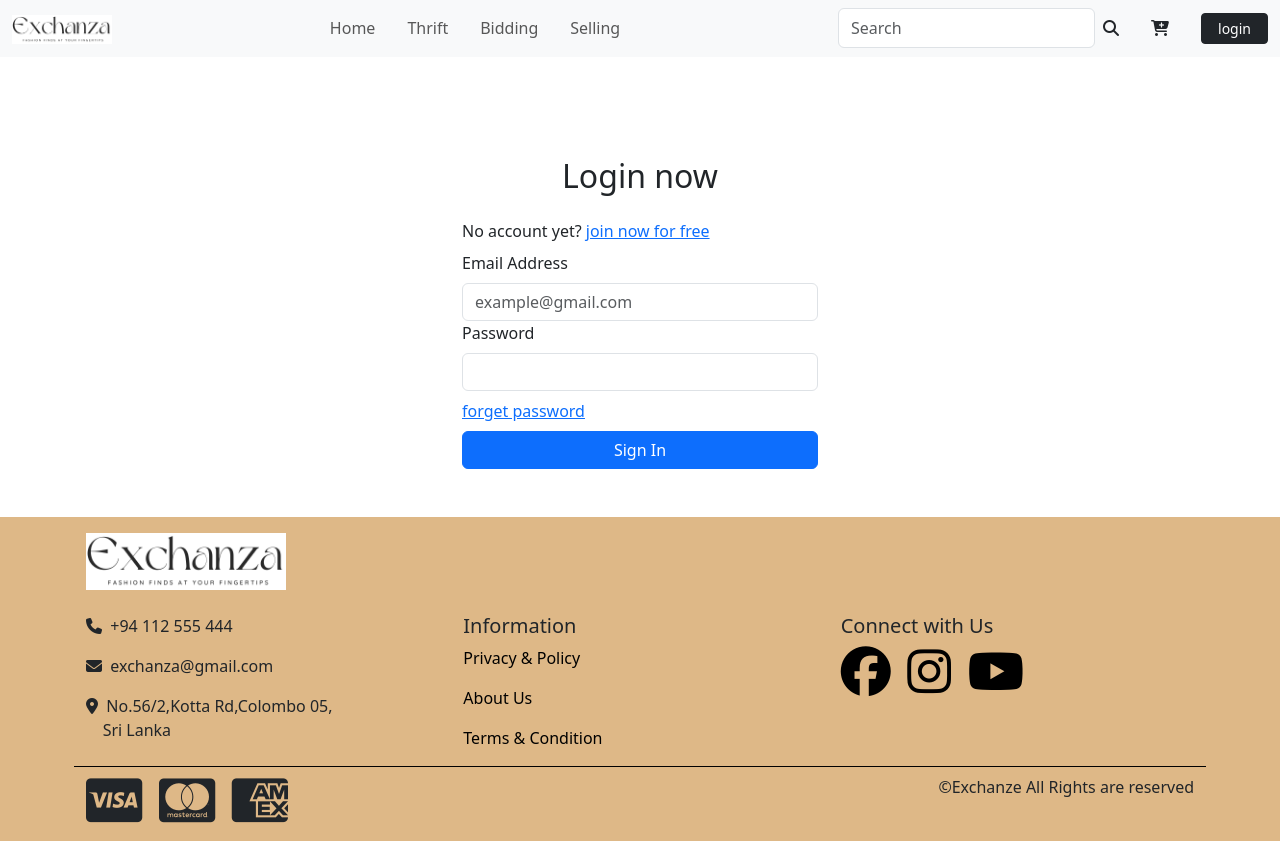
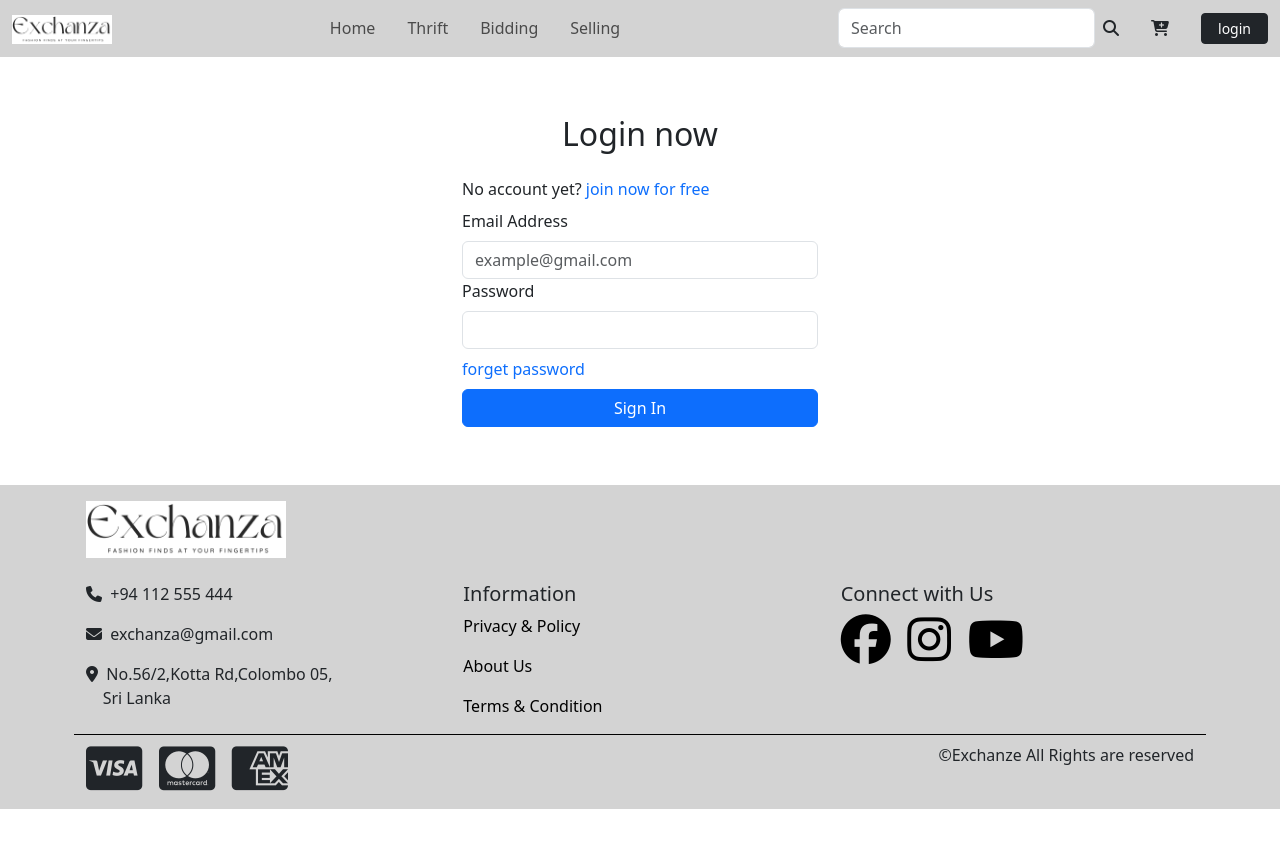
Before and after one commit to Kavindacc/Project-I_Exchanza-OLD-, a PHP site: page /view/login.php in a window 1280 px wide. After the commit the page ends 809 px from the top, so only its background shows below. Run offline with PHP 8.4, Linux system fonts and the light colour scheme.

Commit message:
add navbar and footer login page

```diff
--- a/control/otpsent.php
+++ b/control/otpsent.php
@@ -1,7 +1,7 @@
 <?php
 
 
-session_start();
+
 class Otp{
 
     protected $email,$otp;
--- a/control/signupcon.php
+++ b/control/signupcon.php
@@ -75,7 +75,7 @@ if ($_SERVER["REQUEST_METHOD"] == "POST") {
             $otp_str=str_shuffle("0123456789");
             $otp=substr($otp_str,0,5);
             $object->insertdb($name, $email, $country, $gender,$pnum,$otp, $passwordhash); //insert data databse
-            $obj=new Otp();
+            $obj=new Otp();//otpsent.php
             $obj->otpsent($email,$otp);
 
         } else {
--- a/index.php
+++ b/index.php
@@ -13,8 +13,8 @@
 
 <body style="background-color: gainsboro;">
     <!--nav bar-->
-    <nav class="navbar navbar-expand-lg bg-body-tertiary  sticky-top">
-        <div class="container-fluid"><!--logo-->
+    <nav class="navbar navbar-expand-lg sticky-top">
+        <div class="container-fluid logo"><!--logo-->
             <a class="navbar-brand" href="#"><img src="img/Exchanza.png" width="100px"></a>
             <!--toggle button-->
             <button class="navbar-toggler" type="button" data-bs-toggle="offcanvas" data-bs-target="#offcanvasNavbar" aria-controls="offcanvasNavbar" aria-label="Toggle navigation">
@@ -201,7 +201,7 @@
     </div>
 
     <!--footer-->
-    <div class="container-fluid" style="background-color:burlywood;">
+    <div class="container-fluid footer">
         <div class="container p-3">
             <div class="row">
                 <div class="col">
--- a/view/login.php
+++ b/view/login.php
@@ -14,8 +14,8 @@
 
 <body>
     <!--nav bar-->
-    <nav class="navbar navbar-expand-lg bg-body-tertiary  sticky-top">
-        <div class="container-fluid"><!--logo-->
+    <nav class="navbar navbar-expand-lg sticky-top">
+        <div class="container-fluid logo"><!--logo-->
             <a class="navbar-brand" href="#"><img src="../img/Exchanza.png" width="100px"></a>
             <!--toggle button-->
             <button class="navbar-toggler" type="button" data-bs-toggle="offcanvas" data-bs-target="#offcanvasNavbar" aria-controls="offcanvasNavbar" aria-label="Toggle navigation">
@@ -59,7 +59,7 @@
                             <?php echo "Hi," . $_SESSION['username']; ?>
                         <?php } else { ?>
                             <button class="btn btn-dark btn-sm ms-2 px-3">
-                                <a href="#1" class="nav-link text-decoration-none active">login</a>
+                                <a href="#1" class="nav-link text-decoration-none active" style="cursor: default;">login</a>
                             </button>
                         <?php } ?>
                     </div>
@@ -67,7 +67,8 @@
             </div>
         </div>
     </nav>
-    <div class="container" style="margin-top:100px;">
+    <div style="padding-bottom:50px;">
+        <div class="container py-2" style="margin-top:50px;">
             <div class="row text-center pb-3">
                 <h2>Login now</h2>
             </div>
@@ -105,12 +106,13 @@
                 </div>
             </form>
         </div>
+    </div>
     <!--footer-->
-     <div class="container-fluid mt-5" style="background-color:burlywood;">
+    <div class="container-fluid footer">
         <div class="container p-3">
             <div class="row">
                 <div class="col">
-                    <img src="img/Exchanza.png" width="200px">
+                    <img src="../img/Exchanza.png" width="200px">
                 </div>
             </div>
             <div class="row  mt-4" style="border-bottom:1px solid black;">
--- a/view/style.css
+++ b/view/style.css
@@ -18,6 +18,13 @@
     width:90%;
     margin:auto;
 
+}
+.col-md-4 a{
+    text-decoration: none;
+    font-weight:400;
+}
+.col-md-4 a:hover{
+    font-weight: 600;
 }
 .tread{
 
@@ -45,6 +52,9 @@
     margin-bottom: 20px;
 
 
+}
+.footer,nav{
+    background:lightgrey;
 }
 .text p{
     color: black;
```
Also changed, not shown: 1 other file. Lines whose indentation alone changed are shown as unchanged.
